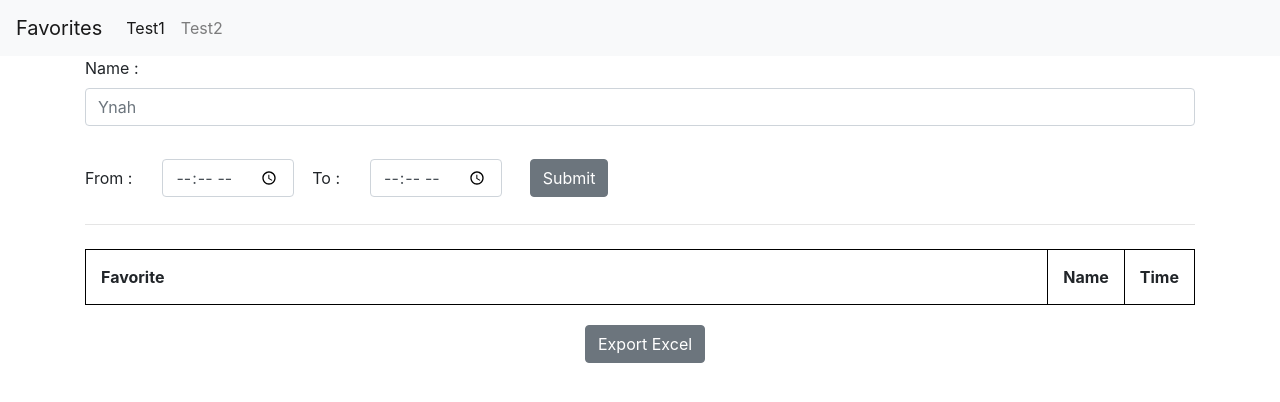
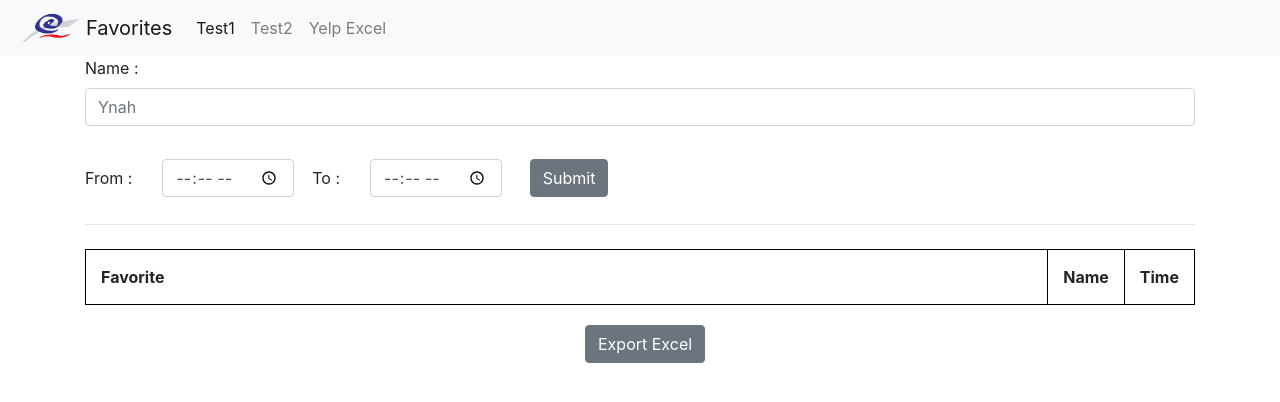
Before and after one commit to ymsebast/YelptoExcel, a plain HTML site: page index2.html in a window 1280 px wide. Drawn offline with nearby package versions, Linux system fonts and the light colour scheme; no server answers.

Commit message:
logospace

```diff
--- a/index2.html
+++ b/index2.html
@@ -27,27 +27,27 @@
     </div> -->
     <!-- Navbar -->
     <nav class="navbar navbar-expand-lg navbar-light bg-light">
+        <img src="./only_eQ_logo_transparent_highresolution.png" width="70" height="30" alt="logo">
         <a class="navbar-brand" href="#">Favorites</a>
         <button class="navbar-toggler" type="button" data-toggle="collapse" data-target="#navbarSupportedContent"
             aria-controls="navbarSupportedContent" aria-expanded="false" aria-label="Toggle navigation">
             <span class="navbar-toggler-icon"></span>
         </button>
-
         <div class="collapse navbar-collapse" id="navbarSupportedContent">
             <ul class="navbar-nav mr-auto">
                 <li class="nav-item active">
-                    <a class="nav-link" href="./index.html">Test1</a>
+                    <a class="nav-link" href="./index.html">Test1 </a>
                 </li>
                 <li class="nav-item">
                     <a class="nav-link" href="./index2.html">Test2</a>
                 </li>
-
+                <li class="nav-item">
+                    <a class="nav-link" href="./yelp.html">Yelp Excel</a>
+                </li>
             </ul>
-
         </div>
     </nav>
     <div class="container">
-
         <!-- Enter your name -->
         <div class="row">
             <div class="col">
```
Also changed, not shown: index.html (+2 -0 lines), yelp.html (+2 -1 lines), eQ_logo_transperant_highresolution.png (added), only_eQ_logo_transparent_highresolution.png (added).
